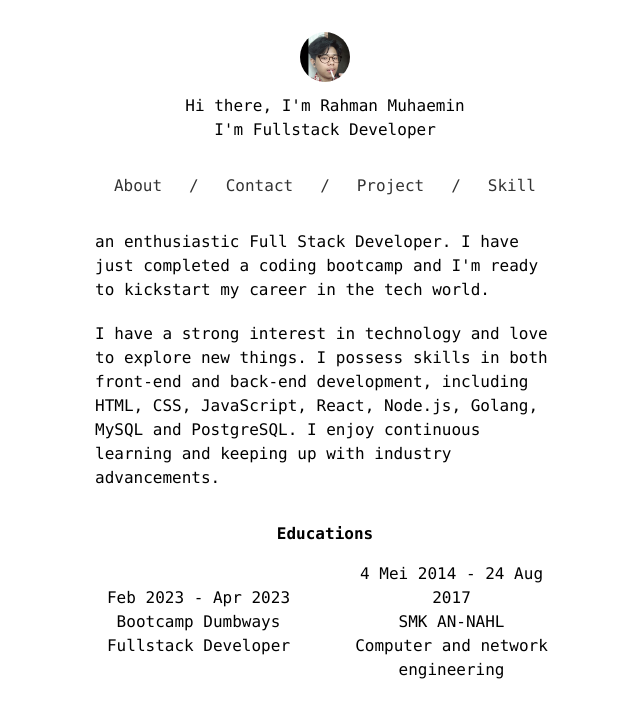
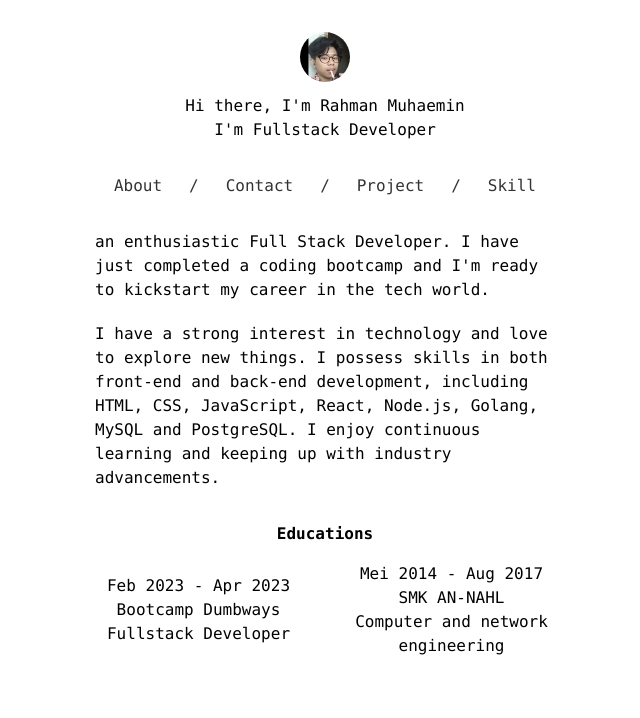
Before and after one commit to thxrhmn/personal-web-next, a Next.js app: page / in a window 1280 px wide. Shown: the top 718 px of the page, without its empty margins (315-955 px from the left). Built offline with nearby package versions, Linux system fonts and the light colour scheme.

Commit message:
adjustment

```diff
--- a/src/app/data.js
+++ b/src/app/data.js
@@ -70,7 +70,7 @@ export const data = {
     {
       name: "SMK AN-NAHL",
       major: "Computer and network engineering",
-      graduation: "4 Mei 2014 - 24 Aug 2017",
+      graduation: "Mei 2014 - Aug 2017",
     },
   ],
   programmingStack: [
```
